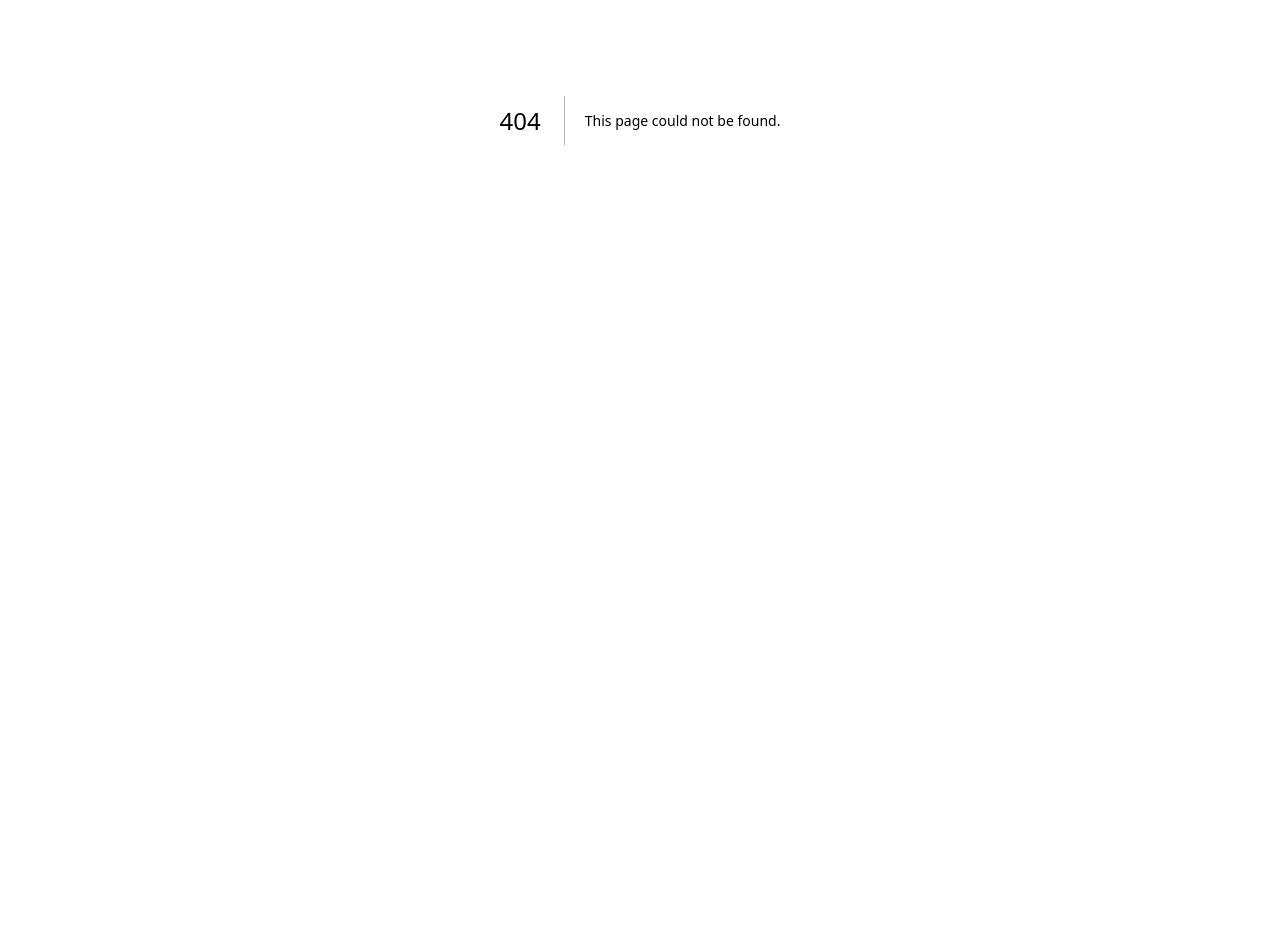
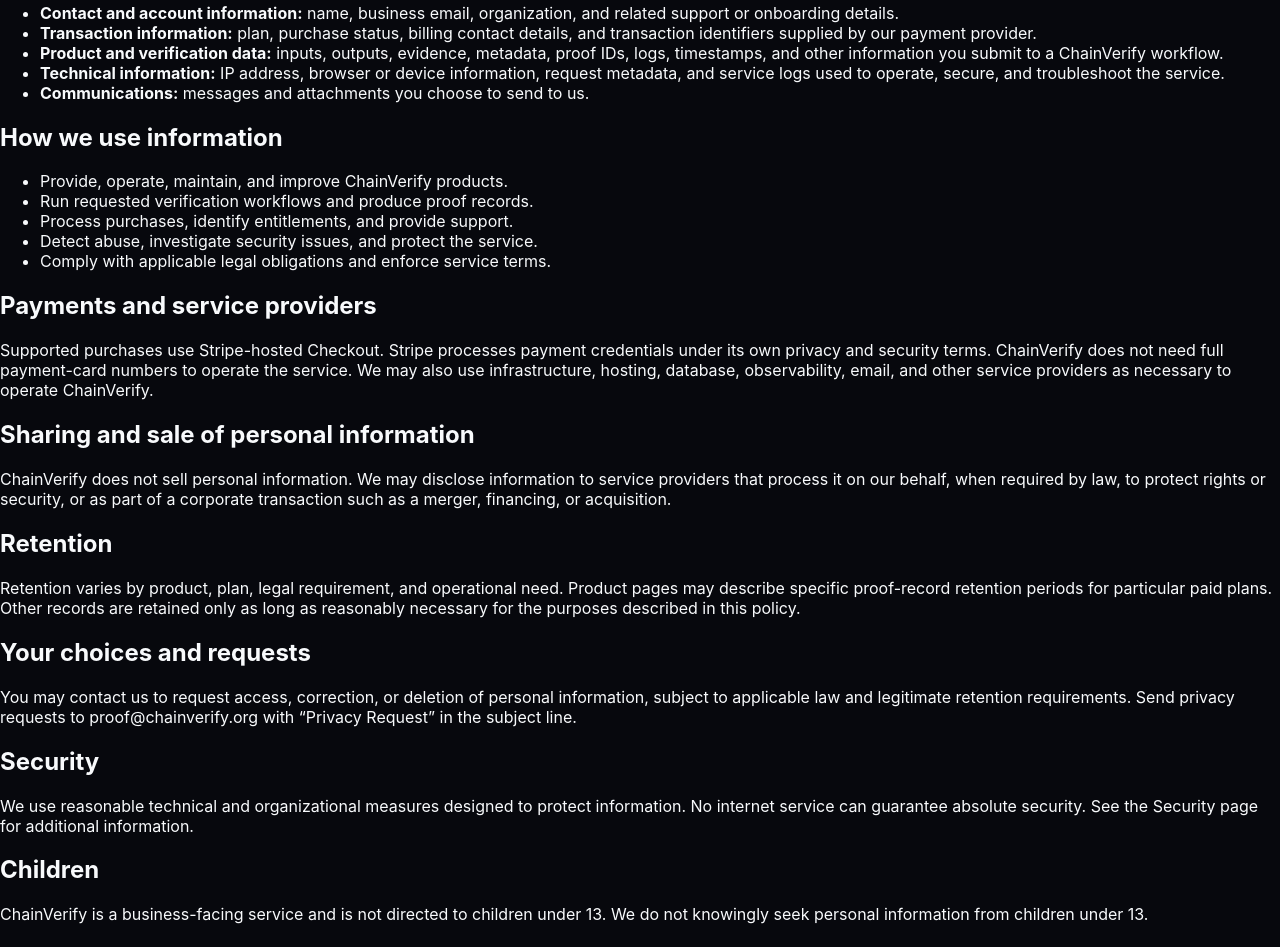
Before and after one commit to BenStoneAI/Chain-verify, a Next.js app in the folder apps/web/: page /privacy in a window 1280 px wide. Before the commit this address had no page. Shown: the part 280-1227 px from the top of the page. Before the commit the page ends 800 px from the top, so only its background shows below. Built offline with nearby package versions, Linux system fonts and the light colour scheme.

Commit message:
feat(web): add privacy policy

```diff
--- /dev/null
+++ b/apps/web/src/app/privacy/page.tsx
@@ -0,0 +1,90 @@
+import type { Metadata } from 'next';
+
+import StandardPageShell from '@/components/brand/StandardPageShell';
+
+export const metadata: Metadata = {
+  title: 'Privacy Policy | ChainVerify',
+  description: 'ChainVerify privacy policy covering website, product, verification, and payment-related information.',
+  alternates: { canonical: 'https://chainverify.org/privacy' },
+};
+
+export default function PrivacyPage() {
+  return (
+    <StandardPageShell
+      eyebrow="PRIVACY"
+      title="Privacy Policy"
+      intro="Effective September 27, 2026. This policy explains the categories of information ChainVerify may process when you visit the site, use a ChainVerify product, contact us, or purchase a plan."
+    >
+      <section className="cv-standard-section">
+        <h2>Information we may collect</h2>
+        <ul>
+          <li><strong>Contact and account information:</strong> name, business email, organization, and related support or onboarding details.</li>
+          <li><strong>Transaction information:</strong> plan, purchase status, billing contact details, and transaction identifiers supplied by our payment provider.</li>
+          <li><strong>Product and verification data:</strong> inputs, outputs, evidence, metadata, proof IDs, logs, timestamps, and other information you submit to a ChainVerify workflow.</li>
+          <li><strong>Technical information:</strong> IP address, browser or device information, request metadata, and service logs used to operate, secure, and troubleshoot the service.</li>
+          <li><strong>Communications:</strong> messages and attachments you choose to send to us.</li>
+        </ul>
+      </section>
+
+      <section className="cv-standard-section">
+        <h2>How we use information</h2>
+        <ul>
+          <li>Provide, operate, maintain, and improve ChainVerify products.</li>
+          <li>Run requested verification workflows and produce proof records.</li>
+          <li>Process purchases, identify entitlements, and provide support.</li>
+          <li>Detect abuse, investigate security issues, and protect the service.</li>
+          <li>Comply with applicable legal obligations and enforce service terms.</li>
+        </ul>
+      </section>
+
+      <section className="cv-standard-section">
+        <h2>Payments and service providers</h2>
+        <p>
+          Supported purchases use Stripe-hosted Checkout. Stripe processes payment credentials under its own privacy and security terms. ChainVerify does not need full payment-card numbers to operate the service. We may also use infrastructure, hosting, database, observability, email, and other service providers as necessary to operate ChainVerify.
+        </p>
+      </section>
+
+      <section className="cv-standard-section">
+        <h2>Sharing and sale of personal information</h2>
+        <p>
+          ChainVerify does not sell personal information. We may disclose information to service providers that process it on our behalf, when required by law, to protect rights or security, or as part of a corporate transaction such as a merger, financing, or acquisition.
+        </p>
+      </section>
+
+      <section className="cv-standard-section">
+        <h2>Retention</h2>
+        <p>
+          Retention varies by product, plan, legal requirement, and operational need. Product pages may describe specific proof-record retention periods for particular paid plans. Other records are retained only as long as reasonably necessary for the purposes described in this policy.
+        </p>
+      </section>
+
+      <section className="cv-standard-section">
+        <h2>Your choices and requests</h2>
+        <p>
+          You may contact us to request access, correction, or deletion of personal information, subject to applicable law and legitimate retention requirements. Send privacy requests to <a href="mailto:proof@chainverify.org?subject=ChainVerify%20Privacy%20Request">proof@chainverify.org</a> with “Privacy Request” in the subject line.
+        </p>
+      </section>
+
+      <section className="cv-standard-section">
+        <h2>Security</h2>
+        <p>
+          We use reasonable technical and organizational measures designed to protect information. No internet service can guarantee absolute security. See the <a href="/security">Security page</a> for additional information.
+        </p>
+      </section>
+
+      <section className="cv-standard-section">
+        <h2>Children</h2>
+        <p>
+          ChainVerify is a business-facing service and is not directed to children under 13. We do not knowingly seek personal information from children under 13.
+        </p>
+      </section>
+
+      <section className="cv-standard-section">
+        <h2>Changes and contact</h2>
+        <p>
+          We may update this policy as the service changes. The effective date above will be revised when material updates are published. Questions can be sent to <a href="mailto:proof@chainverify.org?subject=ChainVerify%20Privacy">proof@chainverify.org</a>.
+        </p>
+      </section>
+    </StandardPageShell>
+  );
+}
```
